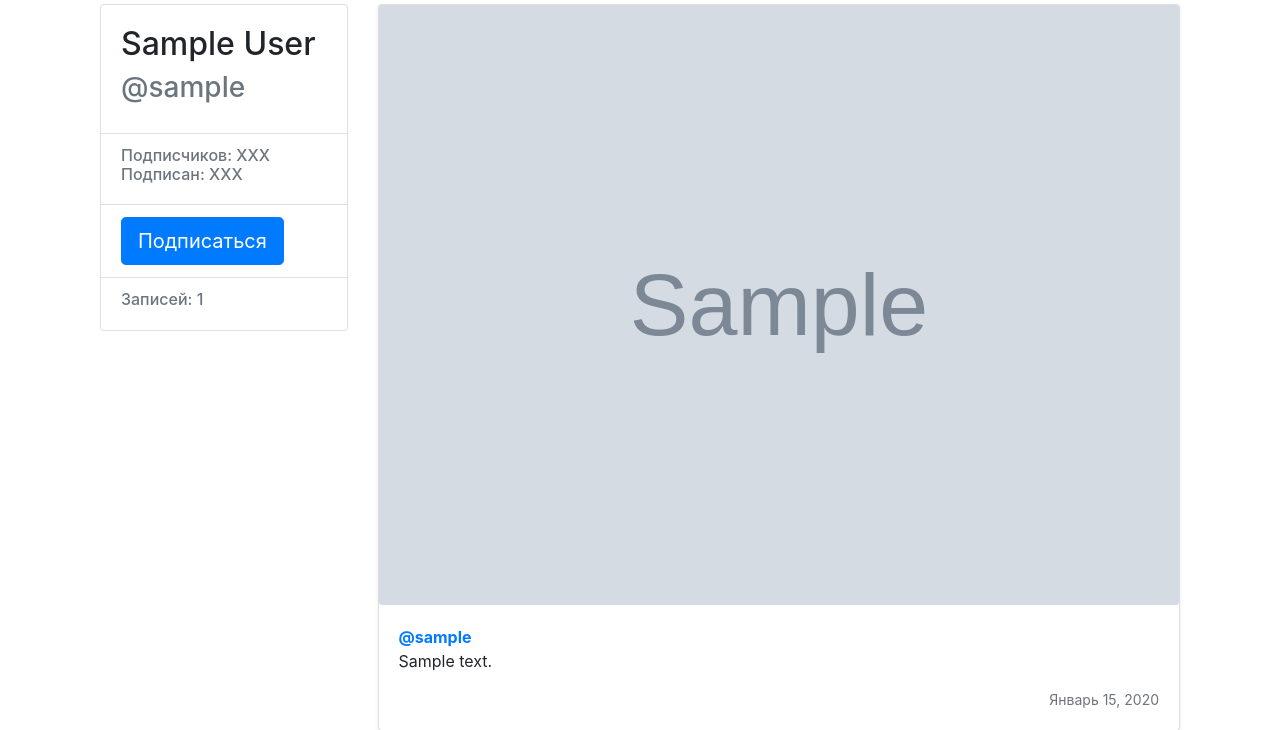
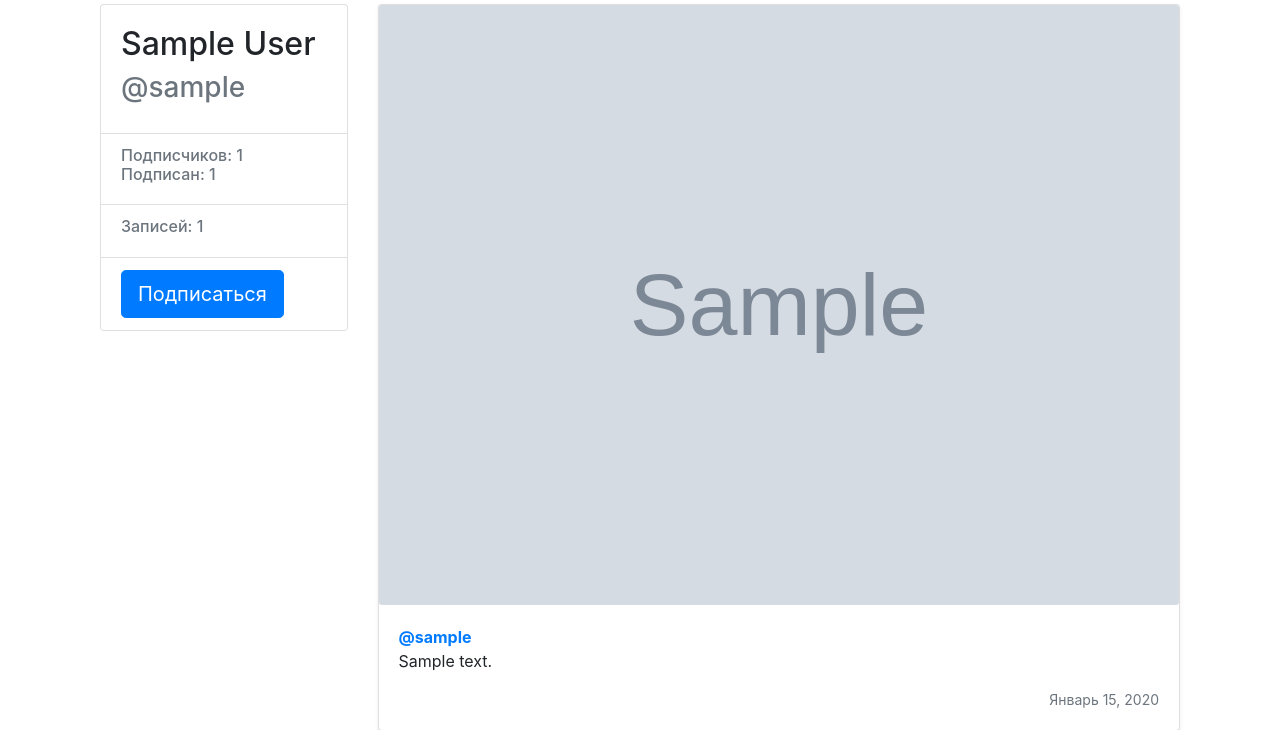
Before and after one commit to mitabunov/hw05_final, a Django app: a page that uses templates/inclusions/author_info.html in a window 1280 px wide. Shown: the part 56-786 px from the top of the page. Run offline with Django 3.2, Linux system fonts and the light colour scheme; tables that the repository leaves empty hold one stand-in row (values such as "Sample post"); grey boxes marked "Sample" are stand-in pictures; some libraries are stand-ins or nearby versions.

Commit message:
Update author_info.html

```diff
--- a/templates/inclusions/author_info.html
+++ b/templates/inclusions/author_info.html
@@ -11,8 +11,13 @@
         <ul class="list-group list-group-flush">
             <li class="list-group-item">
                 <div class="h6 text-muted">
-                    Подписчиков: XXX <br />
-                    Подписан: XXX
+                    Подписчиков: {{ author.following.count }} <br />
+                    Подписан: {{ author.follower.count }}
+                </div>
+            </li>
+            <li class="list-group-item">
+                <div class="h6 text-muted">
+                    Записей: {{ author.posts.count }}
                 </div>
             </li>
             <li class="list-group-item">
@@ -28,11 +33,6 @@
                 </a>
                 {% endif %}
             </li>
-            <li class="list-group-item">
-                <div class="h6 text-muted">
-                    Записей: {{ author.posts.count }}
-                </div>
-            </li>
         </ul>
     </div>
 </div>
```
